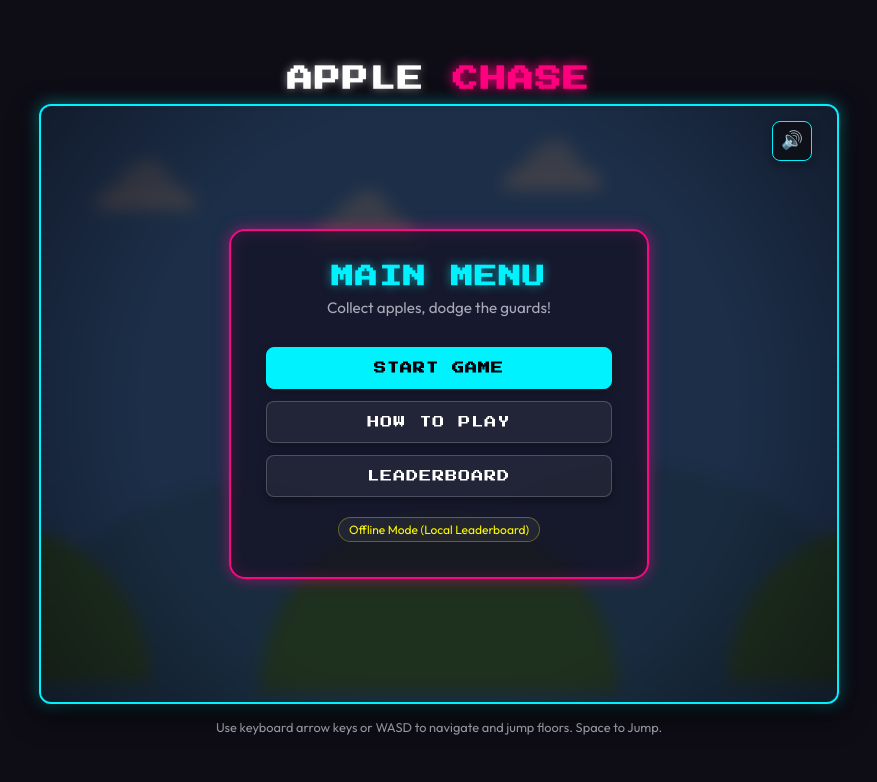
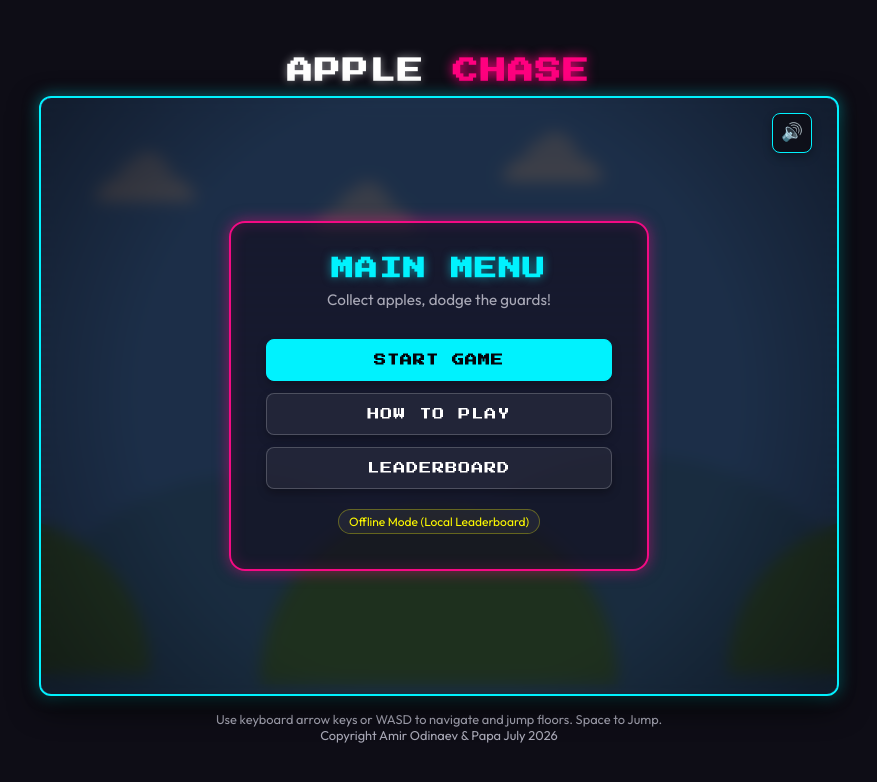
Before and after one commit to cybertajik/Apple-Chase, a website: page apple chase/index.html in a window 1280 px wide. Shown: the whole page, without its empty margins (201-1078 px from the left). Drawn offline with Linux system fonts and the light colour scheme; no server answers.

Commit message:
Add copyright text to footer

```diff
--- a/apple chase/index.html
+++ b/apple chase/index.html
@@ -160,6 +160,7 @@
     <!-- Footer -->
     <footer class="game-footer">
       <p>Use keyboard arrow keys or WASD to navigate and jump floors. Space to Jump.</p>
+      <p>Copyright Amir Odinaev & Papa July 2026</p>
     </footer>
   </div>
 
```
Also changed, not shown: index.html (+1 -0 lines).
